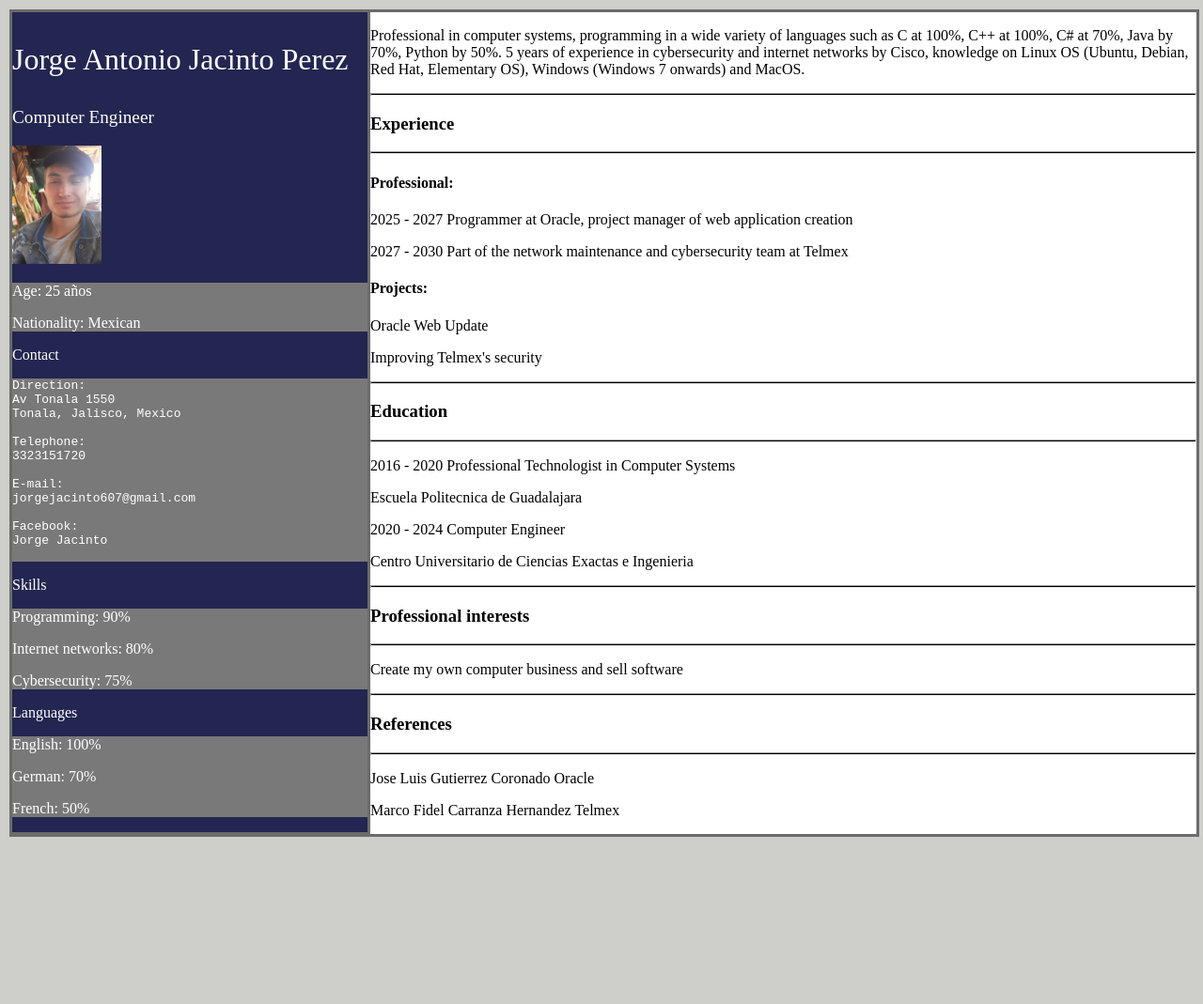
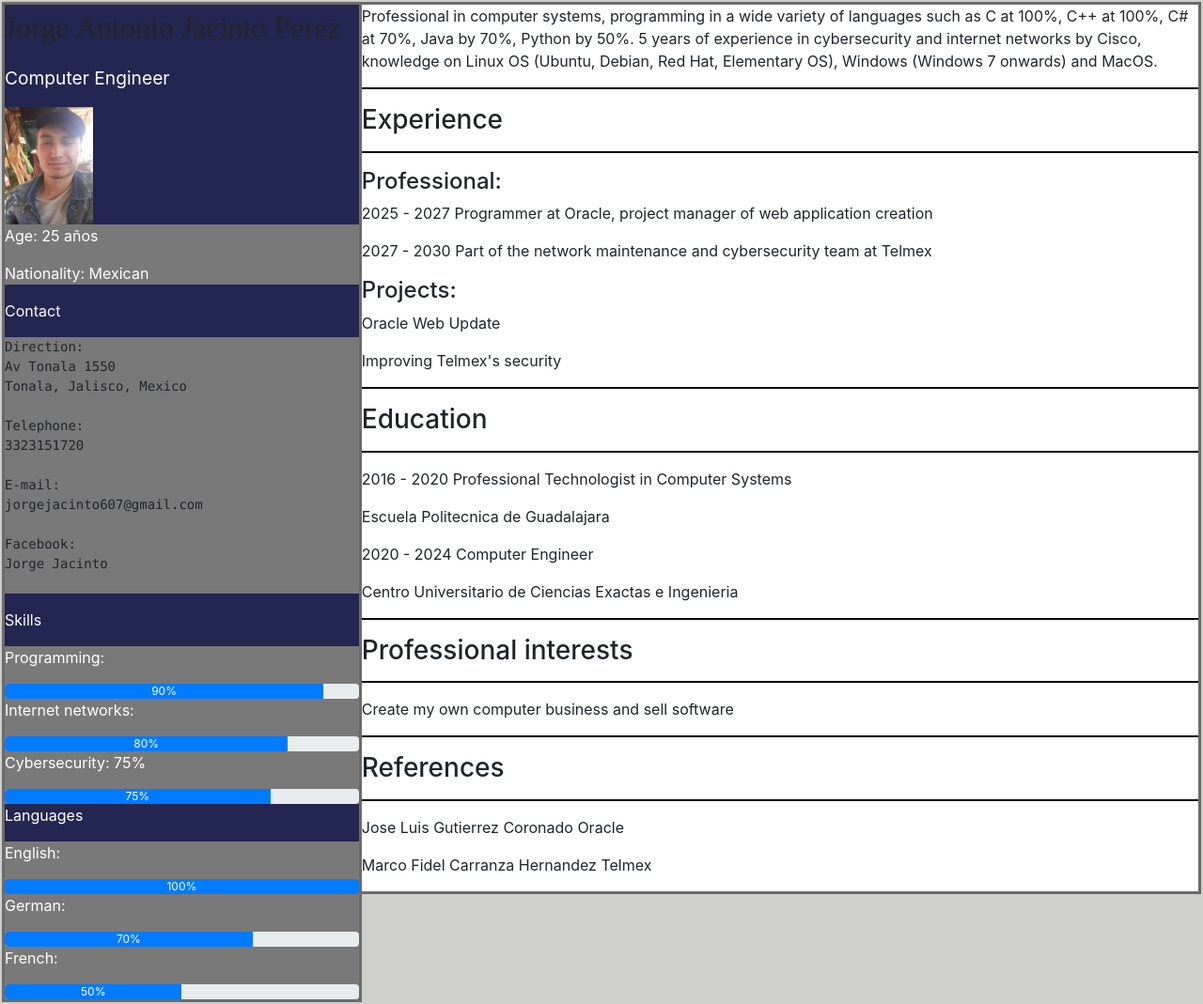
Before and after one commit to JorgeJacinto18/Star-Fox, a plain HTML site: page index.html in a window 1280 px wide. Shown: the whole page at 94% size. Before the commit the page ends 901 px from the top, so only its background shows below. Drawn offline with nearby package versions, Linux system fonts and the light colour scheme.

Commit message:
Update index.html

```diff
--- a/index.html
+++ b/index.html
@@ -1,10 +1,15 @@
 <!DOCTYPE html>
 <html lang="en">
+
+    <link rel="stylesheet" href="https://maxcdn.bootstrapcdn.com/bootstrap/4.0.0/css/bootstrap.min.css" integrity="sha384-Gn5384xqQ1aoWXA+058RXPxPg6fy4IWvTNh0E263XmFcJlSAwiGgFAW/dAiS6JXm" crossorigin="anonymous">
     <link rel="stylesheet" href="CV.css">
 <head>
     <meta charset="UTF-8">
     <meta http-equiv="X-UA-Compatible" content="IE=edge">
     <meta name="viewport" content="width=device-width, initial-scale=1.0">
+    <script src="https://code.jquery.com/jquery-3.2.1.slim.min.js" integrity="sha384-KJ3o2DKtIkvYIK3UENzmM7KCkRr/rE9/Qpg6aAZGJwFDMVNA/GpGFF93hXpG5KkN" crossorigin="anonymous"></script>
+<script src="https://cdnjs.cloudflare.com/ajax/libs/popper.js/1.12.9/umd/popper.min.js" integrity="sha384-ApNbgh9B+Y1QKtv3Rn7W3mgPxhU9K/ScQsAP7hUibX39j7fakFPskvXusvfa0b4Q" crossorigin="anonymous"></script>
+<script src="https://maxcdn.bootstrapcdn.com/bootstrap/4.0.0/js/bootstrap.min.js" integrity="sha384-JZR6Spejh4U02d8jOt6vLEHfe/JQGiRRSQQxSfFWpi1MquVdAyjUar5+76PVCmYl" crossorigin="anonymous"></script>
     <title>Curriculum Vitae</title>
 </head>
 <body>
@@ -35,15 +40,34 @@ Jorge Jacinto
        </div>
        <p>Skills</p>
        <div id="skill">
-         <p>Programming: 90%</p>
-         <p>Internet networks: 80%</p>
+         <p>Programming: </p>
+         <div class="progress">
+          <div class="progress-bar" role="progressbar" style="width: 90%;" aria-valuenow="25" aria-valuemin="0" aria-valuemax="100">90%</div>
+        </div>
+         <p>Internet networks: </p>
+         <div class="progress">
+          <div class="progress-bar" role="progressbar" style="width: 80%;" aria-valuenow="25" aria-valuemin="0" aria-valuemax="100">80%</div>
+        </div>
          <p>Cybersecurity: 75%</p>
+         <div class="progress">
+          <div class="progress-bar" role="progressbar" style="width: 75%;" aria-valuenow="25" aria-valuemin="0" aria-valuemax="100">75%</div>
+        </div>
        </div>
        <p>Languages</p>
          <div id="language">
-            <p>English: 100%</p>
-            <p>German: 70%</p>
-            <p>French: 50%</p>
+
+            <p>English:</p>
+            <div class="progress">
+              <div class="progress-bar" role="progressbar" style="width: 100%;" aria-valuenow="25" aria-valuemin="0" aria-valuemax="100">100%</div>
+            </div>
+            <p>German:</p>
+            <div class="progress">
+              <div class="progress-bar" role="progressbar" style="width: 70%;" aria-valuenow="25" aria-valuemin="0" aria-valuemax="100">70%</div>
+            </div>
+            <p>French: </p>
+            <div class="progress">
+              <div class="progress-bar" role="progressbar" style="width: 50%;" aria-valuenow="25" aria-valuemin="0" aria-valuemax="100">50%</div>
+            </div>
          </div>
     </div>
     <div id="main">
```
